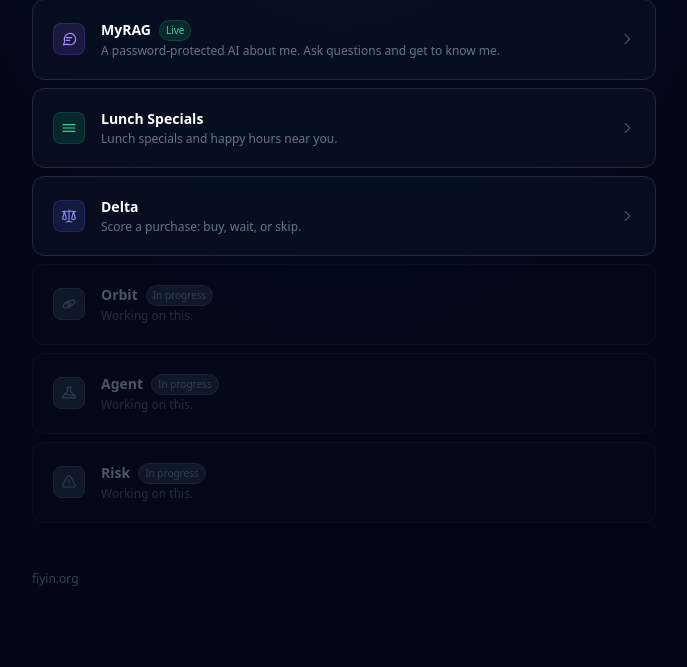
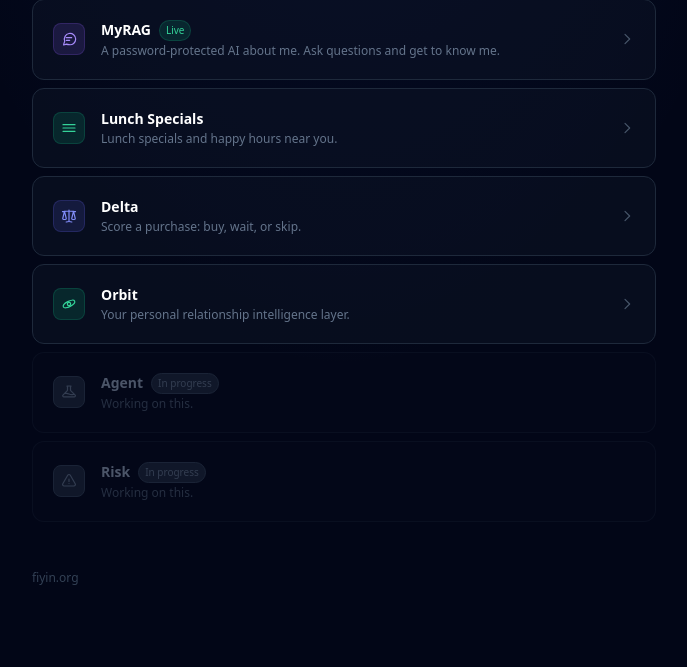
Before and after one commit to fiyinadeyera/fiyin-os, a Flask app: page / in a window 1280 px wide. Shown: the part 664-1331 px from the top of the page, without its empty margins (296-983 px from the left). After the commit the page ends 1249 px from the top, so only its background shows below. Run offline with Flask 3, Linux system fonts and the light colour scheme; some libraries are stand-ins or nearby versions; some web fonts are replaced.

Commit message:
Make Orbit a live card linking to the hosted app
Orbit is deployed, so switch its homepage card from In progress to a live
external link (orbit-web on Render) with the standard clickable styling.

Co-Authored-By: Claude Opus 4.8 <noreply@anthropic.com>

```diff
--- a/templates/index.html
+++ b/templates/index.html
@@ -137,23 +137,25 @@
                 </svg>
             </a>
 
-            <div class="flex items-center justify-between p-5 rounded-xl border border-slate-800/50 bg-slate-900/20 opacity-50 cursor-default select-none">
+            <a href="https://orbit-web-xg5f.onrender.com" target="_blank" class="group flex items-center justify-between p-5 rounded-xl border border-slate-800 hover:border-slate-600 bg-slate-900/40 hover:bg-slate-900/70 transition-all duration-150">
                 <div class="flex items-center gap-4">
-                    <div class="w-8 h-8 rounded-lg bg-slate-800 border border-slate-700 flex items-center justify-center flex-shrink-0">
-                        <svg class="w-4 h-4 text-slate-500" fill="none" viewBox="0 0 24 24" stroke="currentColor" stroke-width="1.8">
+                    <div class="w-8 h-8 rounded-lg bg-emerald-500/15 border border-emerald-500/20 flex items-center justify-center flex-shrink-0">
+                        <svg class="w-4 h-4 text-emerald-400" fill="none" viewBox="0 0 24 24" stroke="currentColor" stroke-width="1.8">
                             <circle cx="12" cy="12" r="2.5"/>
                             <ellipse cx="12" cy="12" rx="9.5" ry="4" transform="rotate(-28 12 12)"/>
                         </svg>
                     </div>
                     <div>
                         <div class="flex items-center gap-2 mb-0.5">
-                            <span class="text-sm font-semibold text-slate-400">Orbit</span>
-                            <span class="text-[10px] font-medium px-1.5 py-0.5 rounded-full bg-slate-800 text-slate-500 border border-slate-700">In progress</span>
+                            <span class="text-sm font-semibold text-white">Orbit</span>
                         </div>
-                        <p class="text-xs text-slate-600">Working on this.</p>
+                        <p class="text-xs text-slate-500">Your personal relationship intelligence layer.</p>
                     </div>
                 </div>
-            </div>
+                <svg class="w-4 h-4 text-slate-600 group-hover:text-slate-400 transition-colors" fill="none" viewBox="0 0 24 24" stroke="currentColor" stroke-width="1.8">
+                    <path stroke-linecap="round" stroke-linejoin="round" d="M9 5l7 7-7 7"/>
+                </svg>
+            </a>
 
             <div class="flex items-center justify-between p-5 rounded-xl border border-slate-800/50 bg-slate-900/20 opacity-50 cursor-default select-none">
                 <div class="flex items-center gap-4">
```
